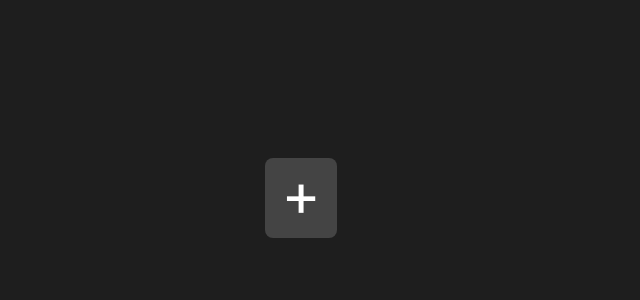
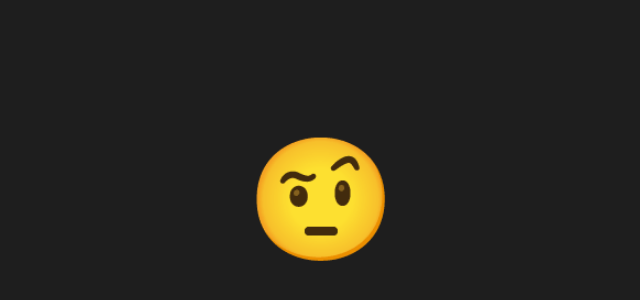
Before and after one commit to lintonye/smileys-in-motion, a React (Create React App) app in the folder smileys-in-motion-demos/: page / in a window 1280 px wide. Shown: the part 202-502 px from the top of the page, without its empty margins (319-959 px from the left). Built offline with nearby package versions, Linux system fonts and the light colour scheme.

Commit message:
Activate FleeingSmiley

```diff
--- a/smileys-in-motion-demos/src/MountUnmount.js
+++ b/smileys-in-motion-demos/src/MountUnmount.js
@@ -175,8 +175,8 @@ function Poker() {
 export function MountUnmount() {
   return (
     <>
-      {/* <FleeingSmiley /> */}
-      <Bars />
+      <FleeingSmiley />
+      {/* <Bars /> */}
       {/* <Poker /> */}
     </>
   );
```
